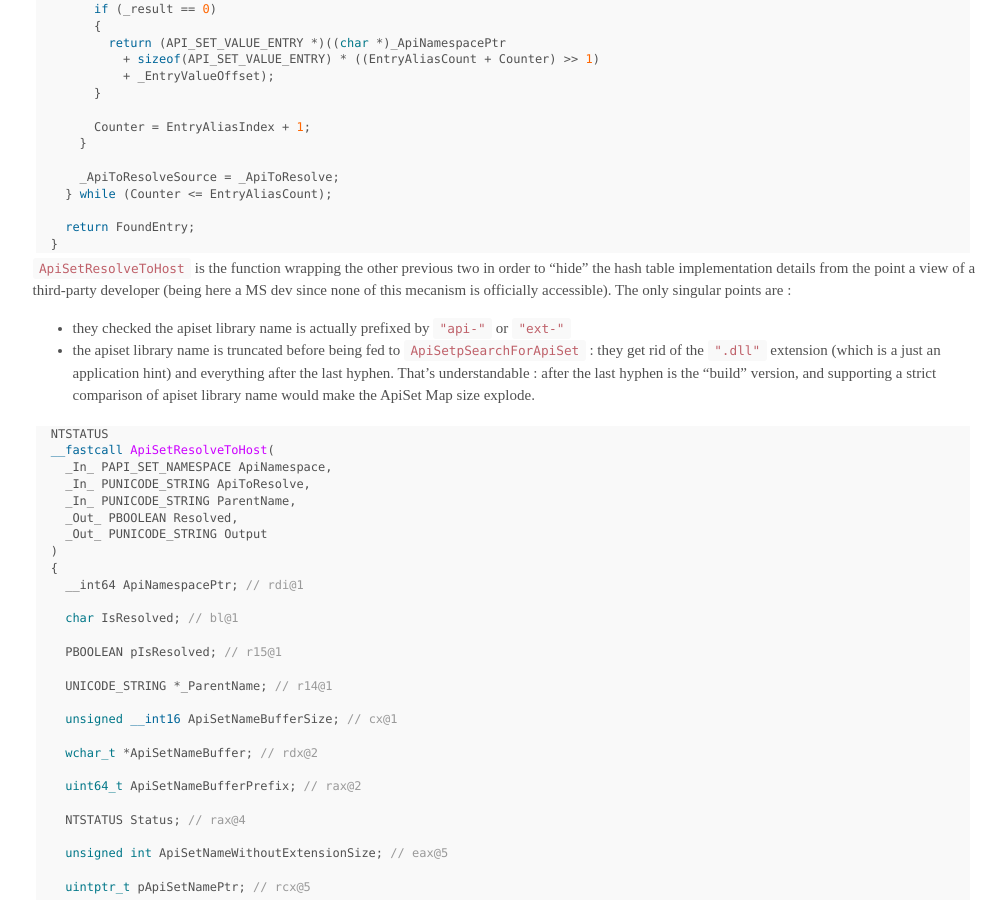
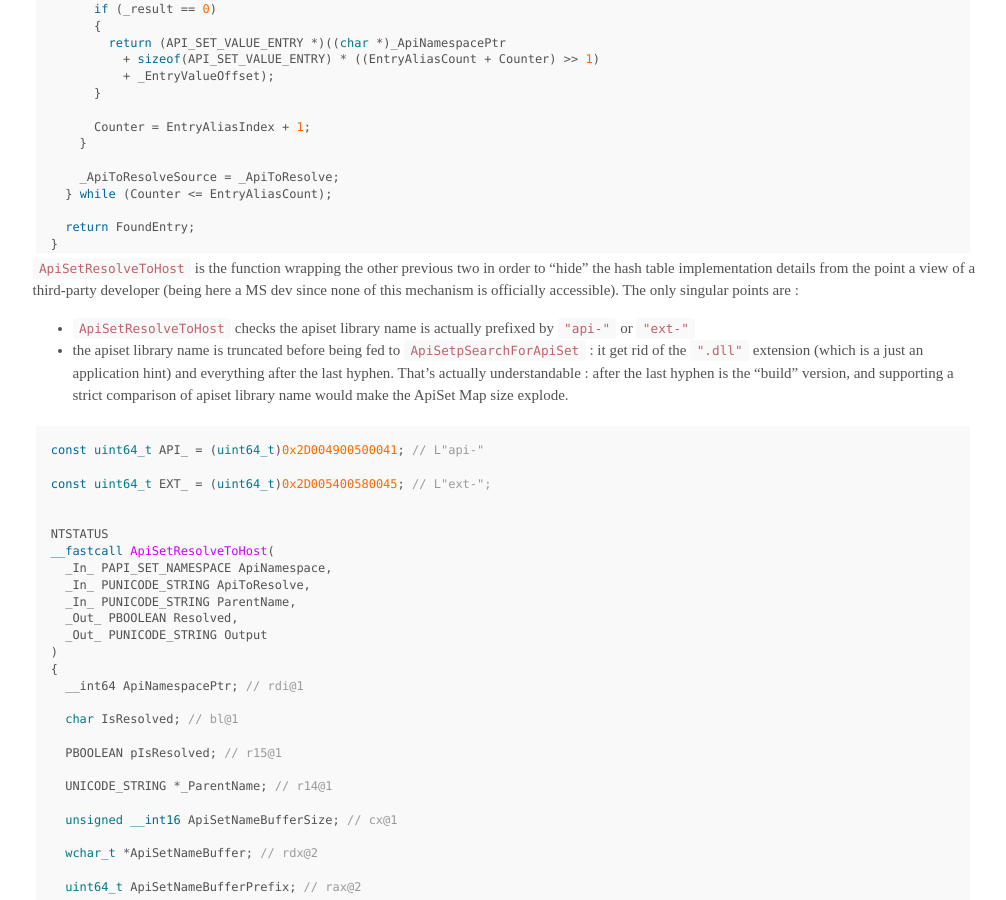
Before and after one commit to gavz/lucasg.github.io, a Jekyll site: the page built from _posts/2017-10-15-Api-set-resolution.md, in a window 1280 px wide and 900 px high, scrolled down 7865 px. Shown: the whole window, without its empty margins (135-1141 px from the left). Built offline with Jekyll 4.4.1, drawn with Linux system fonts in a browser that asks for light colours; some of the changed text lies outside the part shown.

Commit message:
Fixing typos

```diff
--- a/_posts/2017-10-15-Api-set-resolution.md
+++ b/_posts/2017-10-15-Api-set-resolution.md
@@ -4,7 +4,7 @@
 date: 2017-10-15
 ---
 
-[Windows API Sets schema](https://msdn.microsoft.com/en-us/library/windows/desktop/hh802935(v=vs.85).aspx) is a weird dll redirection mechanism Microsoft introduced in Win7 (and perfected in Win8.1) but no one really know why it's useful. What's more there is little to none official documentation on the subject (and it's not even up to date) which makes me think MS don't really want to officially support the schema.
+[Windows API Sets schema](https://msdn.microsoft.com/en-us/library/windows/desktop/hh802935(v=vs.85).aspx) is a weird dll redirection mechanism  Microsoft introduced in Win7 (and perfected in Win8.1) but no one really know why it's useful. What's more there is little to none official documentation on the subject (and it's not even up to date) which makes me think MS don't really want to officially support the schema.
 
 All I know (before writing this post) is to solve a missing api min-win, you usually rely on copying the whole redist folder when deploying a statically compiled binary and calling it a day :
 
@@ -25,7 +25,7 @@
 
 ![.apiset section data](/assets/apiset-section.PNG)
 
-This section is actually present in every process via the PEB (probably using a COW mechanism). :
+This section is actually present in every process via the PEB (probably using a COW mechanism ). :
 
 ![.apiset section data address in the PEB](/assets/apiset-peb.PNG)
 
@@ -263,13 +263,16 @@
 {% endhighlight C %}
 
 
-`ApiSetResolveToHost` is the function wrapping the other previous two in order to "hide" the hash table implementation details from the point a view of a third-party developer (being here a MS dev since none of this mecanism is officially accessible). The only singular points are :
+`ApiSetResolveToHost` is the function wrapping the other previous two in order to "hide" the hash table implementation details from the point a view of a third-party developer (being here a MS dev since none of this mechanism is officially accessible). The only singular points are :
 
-* they checked the apiset library name is actually prefixed by `"api-"` or `"ext-"`
-* the apiset library name is truncated before being fed to `ApiSetpSearchForApiSet` : they get rid of the `".dll"` extension (which is a just an application hint) and everything after the last hyphen. That's understandable : after the last hyphen is the "build" version, and supporting a strict comparison of apiset library name would make the ApiSet Map size explode.
+* `ApiSetResolveToHost` checks the apiset library name is actually prefixed by `"api-"` or `"ext-"`
+* the apiset library name is truncated before being fed to `ApiSetpSearchForApiSet` : it get rid of the `".dll"` extension (which is a just an application hint) and everything after the last hyphen. That's actually understandable : after the last hyphen is the "build" version, and supporting a strict comparison of apiset library name would make the ApiSet Map size explode.
 
 
 {% highlight C %}
+
+  const uint64_t API_ = (uint64_t)0x2D004900500041; // L"api-"
+  const uint64_t EXT_ = (uint64_t)0x2D005400580045; // L"ext-";
 
   NTSTATUS
   __fastcall ApiSetResolveToHost(
```
